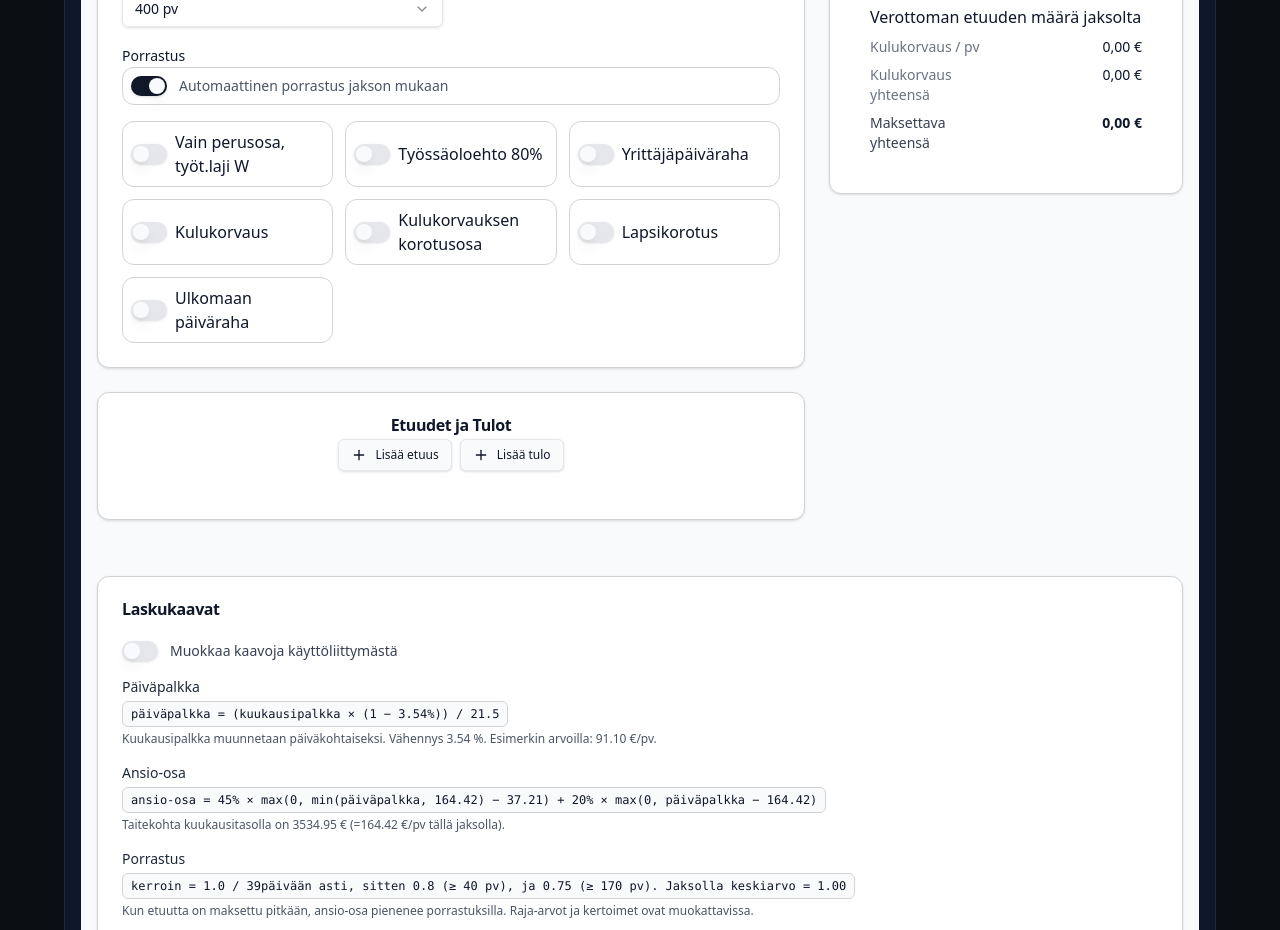
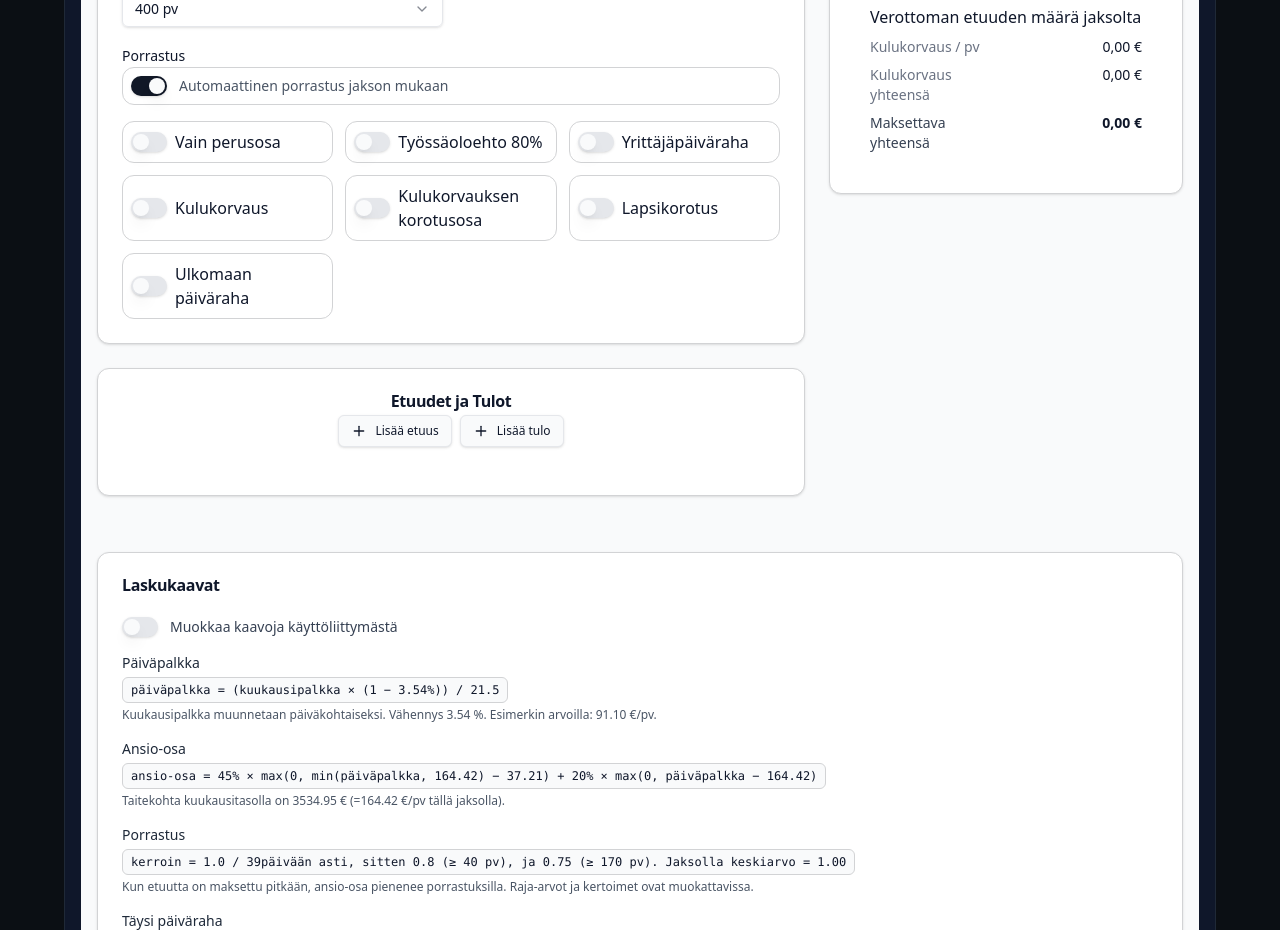
Before and after one commit to Heksed/demo-showcase, a Next.js app: page /allowancecalculator in a window 1280 px wide. Shown: the part 1060-1990 px from the top of the page. Built offline with nearby package versions, Linux system fonts and the light colour scheme.

Commit message:
Update: pieni muutos massapäätökset/allowance

```diff
--- a/demos/allowancecalculator/Allowancecalculator.tsx
+++ b/demos/allowancecalculator/Allowancecalculator.tsx
@@ -1318,7 +1318,7 @@ for (let i = 0; i < days; i++) {
 
               <div className="col-span-1 md:col-span-2 grid grid-cols-1 sm:grid-cols-3 gap-3">
                 {[
-                  { key: "baseOnlyW", label: "Vain perusosa, työt.laji W" },
+                  { key: "baseOnlyW", label: "Vain perusosa" },
                   { key: "tyossaoloehto80", label: "Työssäoloehto 80%" },
                   { key: "yrittajaPaivaraha", label: "Yrittäjäpäiväraha" },
                   { key: "kulukorvaus", label: "Kulukorvaus" },
```
